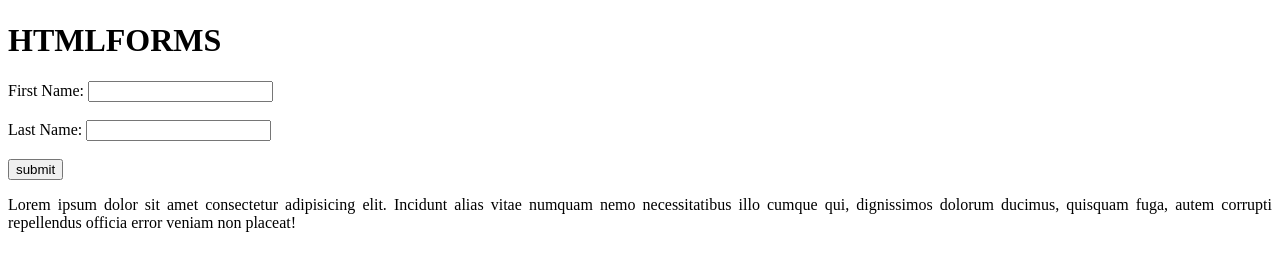
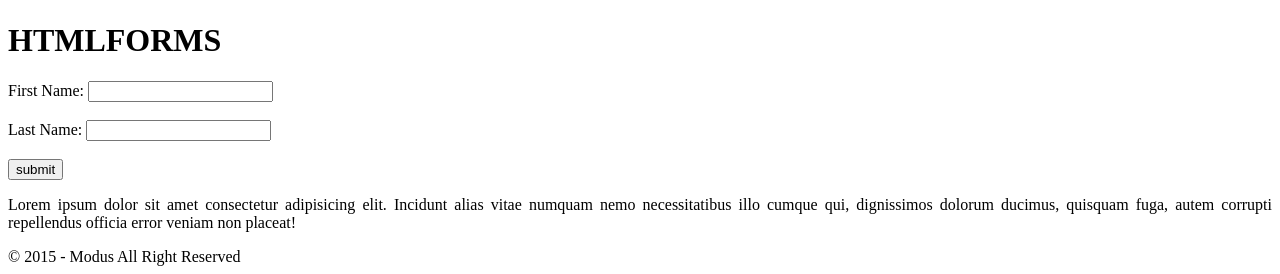
Before and after one commit to Arul-003/htmlcoding, a plain HTML site: page index.html in a window 1280 px wide. Shown: the part 1019-1293 px from the top of the page. Before the commit the page ends 1267 px from the top, so only its background shows below. Drawn offline with Linux system fonts and the light colour scheme.

Commit message:
Update index.html

```diff
--- a/index.html
+++ b/index.html
@@ -80,5 +80,6 @@
             autem corrupti repellendus officia error veniam non placeat!</p>
     </div>
 </main>
+    <footer>© 2015 - Modus All Right Reserved</footer>
 </body>
 </html>
```
